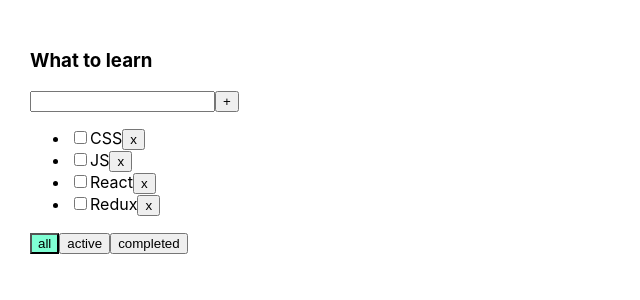
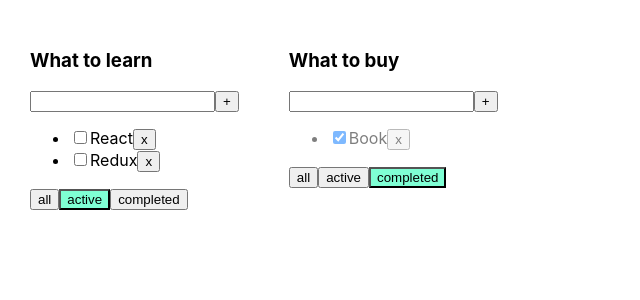
Before and after one commit to Vadim-dv-96/Todolist, a React (Create React App) app: page / in a window 1280 px wide. Shown: the top 300 px of the page, without its empty margins (0-640 px from the left). Built offline with nearby package versions, Linux system fonts and the light colour scheme.

Commit message:
add todolist

```diff
--- a/src/App.tsx
+++ b/src/App.tsx
@@ -1,66 +1,99 @@
-import  { useState } from "react";
+import { useState } from "react";
 import { v1 } from "uuid";
 import "./App.css";
 import { TaskType, TodoList } from "./components/todolist/TodoList";
 
-
 export type FilterValuesType = "all" | "completed" | "active";
 
+type TodolistType = {
+  id: string;
+  tittle: string;
+  filter: FilterValuesType;
+};
+
 function App() {
-  let [tasks, setTasks] = useState<Array<TaskType>>([
 
-    { id: v1(), tittle: "CSS", isDone:false  },
-    { id: v1(), tittle: "JS", isDone: false },
+
+  function removeTask(id: string,todolistid:string) {
+    let tasks= tasksObj[todolistid];
+    let filteredTasks = tasks.filter((t) => t.id !== id);
+    tasksObj[todolistid]=filteredTasks;
+    setTasks({...tasksObj});
+  }
+
+  function addTask(tittle: string,todolistid:string) {
+    let newTask = { id: v1(), tittle: tittle, isDone: false };
+    let tasks= tasksObj[todolistid];
+    let newTasks = [newTask, ...tasks];
+    tasksObj[todolistid]=newTasks;
+    setTasks({...tasksObj});
+  }
+
+  function changeFilter(value: FilterValuesType, todolistid: string) {
+    let todolist = todolists.find((tl) => tl.id === todolistid);
+    if (todolist) {
+      todolist.filter = value;
+      setTodolists([...todolists]);
+    }
+  }
+
+  function changeStatus(taskId: string, isDone: boolean,todolistid:string) {
+    let tasks= tasksObj[todolistid];
+    let task = tasks.find((t) => t.id === taskId);
+    if (task) {
+      task.isDone = isDone;
+      setTasks({...tasksObj});
+    }
+
+  }
+
+  let todolistid1 = v1();
+  let todolistid2 = v1();
+
+  let [todolists, setTodolists] = useState<Array<TodolistType>>([
+    { id: todolistid1, tittle: "What to learn", filter: "active" },
+    { id: todolistid2, tittle: "What to buy", filter: "completed" },
+  ]);
+
+  let [tasksObj, setTasks] = useState({
+    [todolistid1]: [
+      { id: v1(), tittle: "CSS", isDone: true },
+      { id: v1(), tittle: "JS", isDone: true },
       { id: v1(), tittle: "React", isDone: false },
       { id: v1(), tittle: "Redux", isDone: false },
-  ]);
+    ],
+    [todolistid2]: [
+      { id: v1(), tittle: "Book", isDone: true },
+      { id: v1(), tittle: "Milk", isDone: false },
+    ],
+  });
 
-  let [filter, setFilter] = useState<FilterValuesType>("all");
-
-  function removeTask(id: string) {
-    let filteredTasks = tasks.filter((t) => t.id !== id);
-    setTasks(filteredTasks);
+  return (
+    <div className="App">
+      {todolists.map((tl) => {
+        let tasksForTodolist = tasksObj[tl.id];
+        if (tl.filter === "completed") {
+          tasksForTodolist = tasksForTodolist.filter((t) => t.isDone === true);
         }
 
-  function addTask(tittle: string) {
-    let newTask = { id: v1(), tittle: tittle, isDone: false };
-    let newTasks = [newTask, ...tasks];
-    setTasks(newTasks);
-  }
-
-  function changeFilter(value: FilterValuesType) {
-    setFilter(value);
-  }
-
-
-  function changeStatus( taskId:string, isDone:boolean ) {
-    let task = tasks.find( (t) => t.id === taskId )
-    if ( task ) {
-      task.isDone = isDone
-    }
-    setTasks( [ ...tasks ] );
-  }
-
-  let tasksForTodolist = tasks;
-  if (filter === "completed") {
-    tasksForTodolist = tasks.filter((t) => t.isDone === true);
-  }
-
-  if (filter === "active") {
-    tasksForTodolist = tasks.filter((t) => t.isDone === false);
+        if (tl.filter === "active") {
+          tasksForTodolist = tasksForTodolist.filter((t) => t.isDone === false);
         }
 
         return (
-    <div className="App">
           <TodoList
-        tittle="What to learn"
+            key={tl.id}
+            id={tl.id}
+            tittle={tl.tittle}
             tasks={tasksForTodolist}
             removeTask={removeTask}
             changeFilter={changeFilter}
             addTask={addTask}
-        changeTaskStatus={ changeStatus }
-        filter={ filter }
+            changeTaskStatus={changeStatus}
+            filter={tl.filter}
           />
+        );
+      })}
     </div>
   );
 }
--- a/src/components/todolist/TodoList.tsx
+++ b/src/components/todolist/TodoList.tsx
@@ -11,11 +11,12 @@
 type PropsType = {
   tittle: string;
   tasks: Array<TaskType>;
-  removeTask: (id: string) => void;
-  changeFilter: (value: FilterValuesType) => void;
-  addTask: (tittle: string) => void;
-  changeTaskStatus: ( taskId:string, isDone:boolean ) => void
-  filter: FilterValuesType
+  removeTask: (id: string,todolistid:string) => void;
+  changeFilter: (value: FilterValuesType, todolistid:string ) => void;
+  addTask: (tittle: string,todolistid:string) => void;
+  changeTaskStatus: ( taskId:string, isDone:boolean,todolistid:string ) => void;
+  filter: FilterValuesType;
+  id: string;
 
 };
 
@@ -30,13 +31,13 @@
   const onKeyPressHendler = (e: KeyboardEvent<HTMLInputElement>) => {
     setError( null )
     if (e.charCode === 13) {
-      props.addTask(newTaskTittle);
+      props.addTask(newTaskTittle,props.id);
       setnewTaskTittle("");
     }
   };
   const addTask = () => {
     if ( newTaskTittle.trim() !== "" ) {
-       props.addTask(newTaskTittle)
+       props.addTask(newTaskTittle,props.id)
     setnewTaskTittle("");
      } else {
       setError( "Tittle is required" )
@@ -44,9 +45,9 @@
 
 
   };
-  const onAllClickHendler = () => {props.changeFilter("all")};
-  const onActiveClickHendler = () => {props.changeFilter("active")};
-  const onComletedClickHendler = () => {props.changeFilter("completed")};
+  const onAllClickHendler = () => {props.changeFilter("all", props.id )};
+  const onActiveClickHendler = () => {props.changeFilter("active", props.id )};
+  const onComletedClickHendler = () => {props.changeFilter("completed", props.id )};
 
 
   return (
@@ -68,11 +69,11 @@
         {props.tasks.map((t) => {
 
           const onRemoveHendler = () => {
-            return props.removeTask(t.id);
+            return props.removeTask(t.id,props.id);
           };
           const onChangeHandler = (e:ChangeEvent<HTMLInputElement>) => {
 
-            props.changeTaskStatus(t.id,e.currentTarget.checked)
+            props.changeTaskStatus(t.id,e.currentTarget.checked,props.id)
            };
           return (
             <li key={t.id} className={ t.isDone ? "is-done" : "" } >
```
Lines whose indentation alone changed are shown as unchanged.
